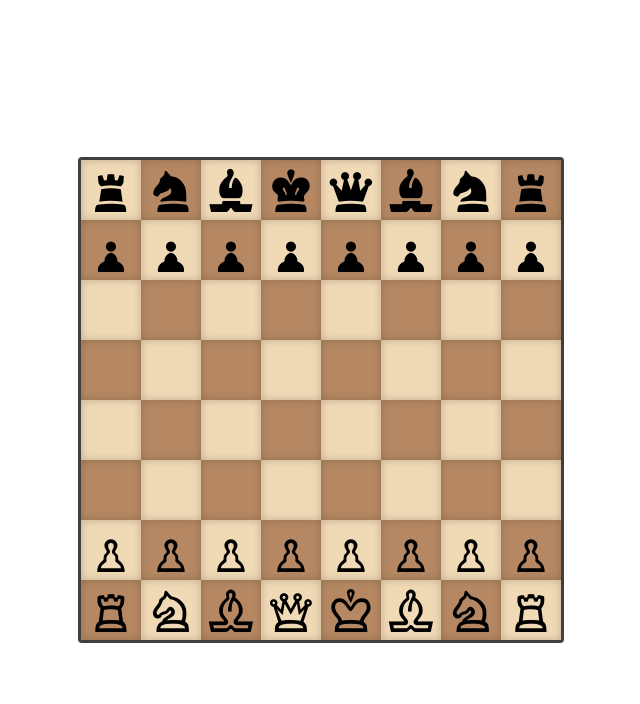
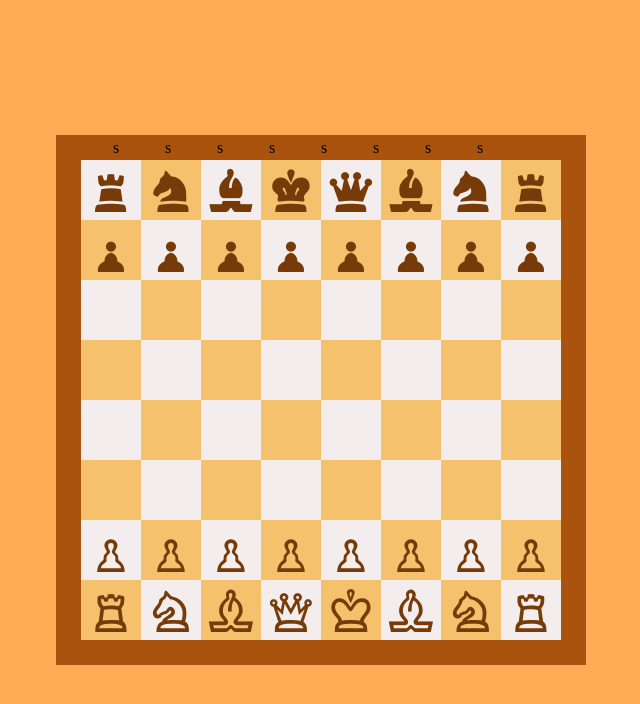
Before and after one commit to carlos-dubon/chess, a website with bundled scripts: page index.html in a window 1280 px wide. Shown: the whole page, without its empty margins (319-959 px from the left). Built offline with nearby package versions, Linux system fonts and the light colour scheme.

Commit message:
New color palette

```diff
--- a/index.html
+++ b/index.html
@@ -3,12 +3,20 @@
   <head>
     <meta charset="UTF-8" />
     <meta name="viewport" content="width=device-width, initial-scale=1.0" />
-    <script type="module" src="./dist/index.js"></script>
     <link rel="shortcut icon" href="./images/favicon.png" type="image/x-icon" />
     <link rel="stylesheet" href="./dist/main.min.css" />
     <title>Ajedrez</title>
   </head>
   <body>
-    <div class="board"></div>
+    <div class="board-container">
+      <div class="row-1"></div>
+      <div class="row-2">
+        <div class="col-1"></div>
+        <div class="col-2"><div class="board"></div></div>
+        <div class="col-3"></div>
+      </div>
+      <div class="row-3"></div>
+    </div>
+    <script type="module" src="./dist/index.js"></script>
   </body>
 </html>
--- a/scss/_constants.scss
+++ b/scss/_constants.scss
@@ -1,6 +1,9 @@
-$boardSize : 480px;
+$boardSize: 480px;
 $tileSize: 60px;
 $boardTileSize: calc($boardSize/8);
-$boardBorder: #404040;
-$lightTile: #f0d9b5;
-$darkTile: #b58863;
+$pieceColor: #773b0a;
+$boardBorder: #f4f4f4;
+$lightTile: #f3eded;
+$darkTile: #f5c16c;
+$appBackground: #ffaa55;
+$activeColor: rgba(170, 83, 14, 0.8);
--- /dev/null
+++ b/scss/_container.scss
@@ -0,0 +1,36 @@
+.board-container {
+  display: flex;
+  flex-direction: column;
+  justify-content: center;
+  align-items: center;
+  width: 530px;
+  height: 530px;
+  .row-1,
+  .row-3 {
+    display: flex;
+    justify-content: center;
+    align-items: center;
+    height: 25px;
+    width: 100%;
+    background-color: #aa530e;
+    .col-empty {
+        width: 25px;
+    }
+    .x-label {
+        width: 52px;
+    }
+  }
+  .row-2 {
+    display: flex;
+    flex-direction: row;
+    .col-1,
+    .col-3 {
+      display: flex;
+      justify-content: center;
+      align-items: center;
+      width: 25px;
+      height: 100%;
+      background-color: #aa530e;
+    }
+  }
+}
--- a/scss/main.scss
+++ b/scss/main.scss
@@ -1,5 +1,7 @@
+@import "chessfont";
 @import "constants";
-@import "chessfont";
+@import "container";
+
 
 * {
   box-sizing: border-box;
@@ -12,6 +14,7 @@ body {
   display: flex;
   justify-content: center;
   align-items: center;
+  background-color: $appBackground;
 }
 
 .board {
@@ -21,12 +24,11 @@ body {
   flex-wrap: wrap;
   min-width: $boardSize;
   min-height: $boardSize;
-  border: 3px solid $boardBorder;
+  //border: 3px solid $boardBorder;
   background-color: #ffffff;
   max-width: $boardSize;
   user-select: none;
   overflow: hidden;
-  border-radius: 4px;
 }
 
 .board .row {
@@ -45,9 +47,7 @@ body {
   max-width: $tileSize;
   height: $tileSize;
   cursor: pointer;
-  color: rgb(0, 0, 0);
-  transition: 0.1s;
-  box-shadow: inset 0px 0px 8px rgba(0, 0, 0, 0.2);
+  color: $pieceColor;
 }
 
 .board .light {
@@ -70,7 +70,7 @@ body {
   left: 0;
   width: 100%;
   height: 100%;
-  background: rgba(115, 255, 0, 0.8);
+  background: $activeColor;
   opacity: 0.6;
   z-index: -1;
 }
--- a/ts/Tile.ts
+++ b/ts/Tile.ts
@@ -9,10 +9,6 @@ export default class Tile {
     this.x = i;
     this.y = j;
     this.tile = tile;
-    this.piece = 'none';
-  }
-
-  getElement(): Element {
-    return this.tile;
+    this.piece = "none";
   }
 }
--- /dev/null
+++ b/ts/container.ts
@@ -0,0 +1,16 @@
+export function labels() {
+  let containerTop: Element | null = document.querySelector(".row-1");
+  let containerBottom: Element | null = document.querySelector(".row-3");
+  for (let i = 0; i < 10; i++) {
+    let col = document.createElement("div");
+    col.classList.add("col");
+    if (i > 0 && i < 9) {
+      col.innerHTML = "s";
+      col.classList.add("x-label");
+    } else {
+      col.classList.add("col-empty");
+    }
+
+    containerTop?.appendChild(col);
+  }
+}
--- a/ts/createBoard.ts
+++ b/ts/createBoard.ts
@@ -80,7 +80,6 @@ export function createBoard(rows: number, cols: number, board: Element | null) {
           mousePressed = 0;
         }
 
-
         let currentTile: Tile;
 
         if (mousePressed == 1 && this.innerHTML != "") {
@@ -93,18 +92,20 @@ export function createBoard(rows: number, cols: number, board: Element | null) {
           currentTile.piece = "none";
         }
 
-        if (mousePressed == 0) {
+        if (mousePressed == 0 && initialPosition.innerHTML != "") {
           finalPosition = this;
           let move = initialPosition.innerHTML;
+          initialPosition.innerHTML = "";
           finalPosition.innerHTML = move;
-          initialPosition.innerHTML = "";
           currentTile =
             boardArray[UTILS.getTilePosition(this)[0]][
               UTILS.getTilePosition(this)[1]
             ];
           currentTile.piece = piece;
-          console.log(boardArray)
         }
+        console.log(
+          boardArray[UTILS.getTilePosition(this)[0]][UTILS.getTilePosition(this)[1]]
+        )
       });
 
       row.appendChild(col);
--- a/ts/index.ts
+++ b/ts/index.ts
@@ -1,8 +1,11 @@
 import * as CONSTANTS from "./constants.js";
 import { createBoard } from "./createBoard.js";
+import * as CONTAINER from "./container.js";
 
 const chessBoard = createBoard(
   CONSTANTS.boardRows,
   CONSTANTS.boardCols,
   CONSTANTS.board
 );
+
+CONTAINER.labels();
```
Also changed, not shown: dist/Tile.js, dist/container.js (added), dist/createBoard.js, dist/index.js, dist/main.min.css, 1 other file.
